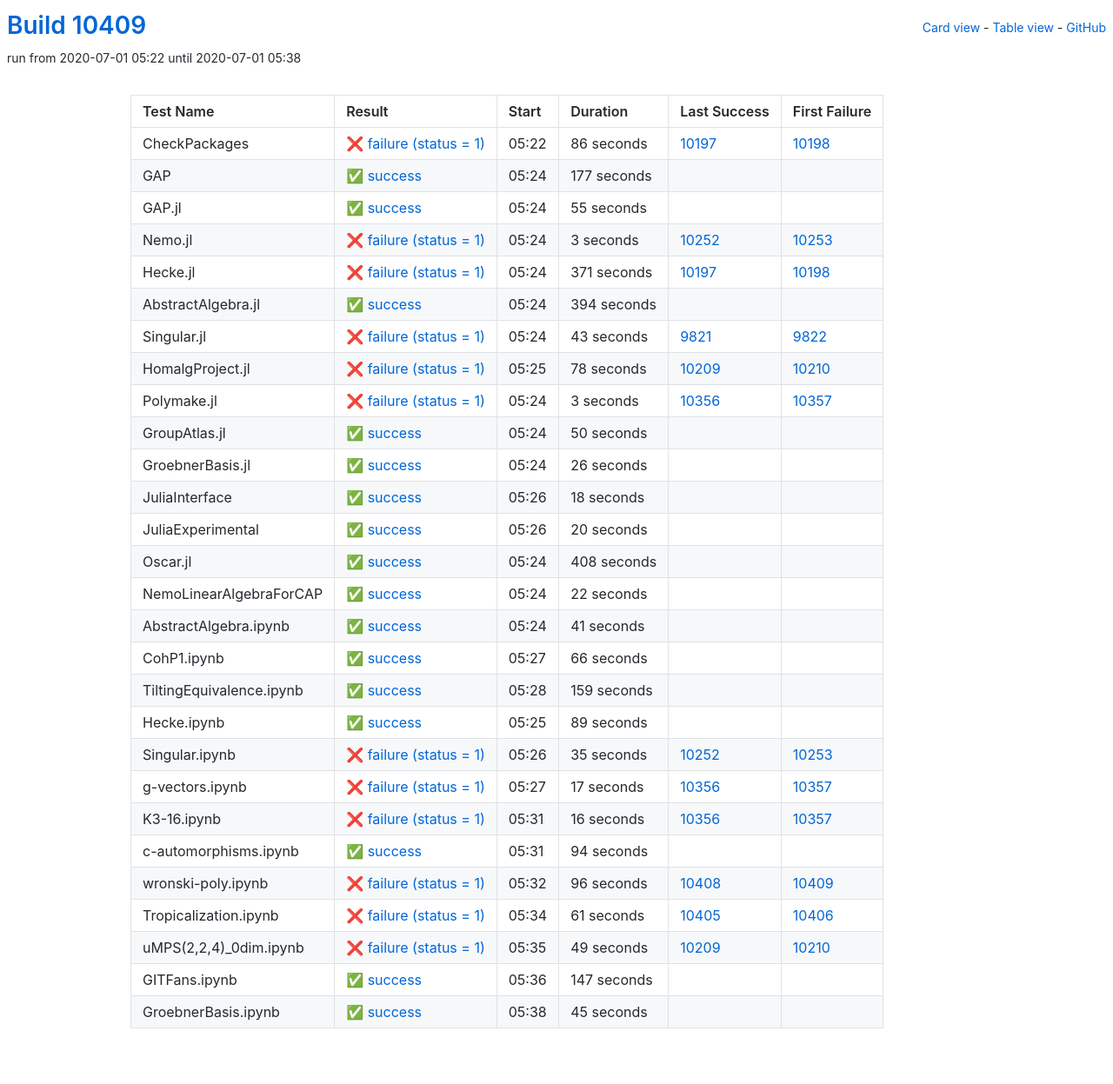
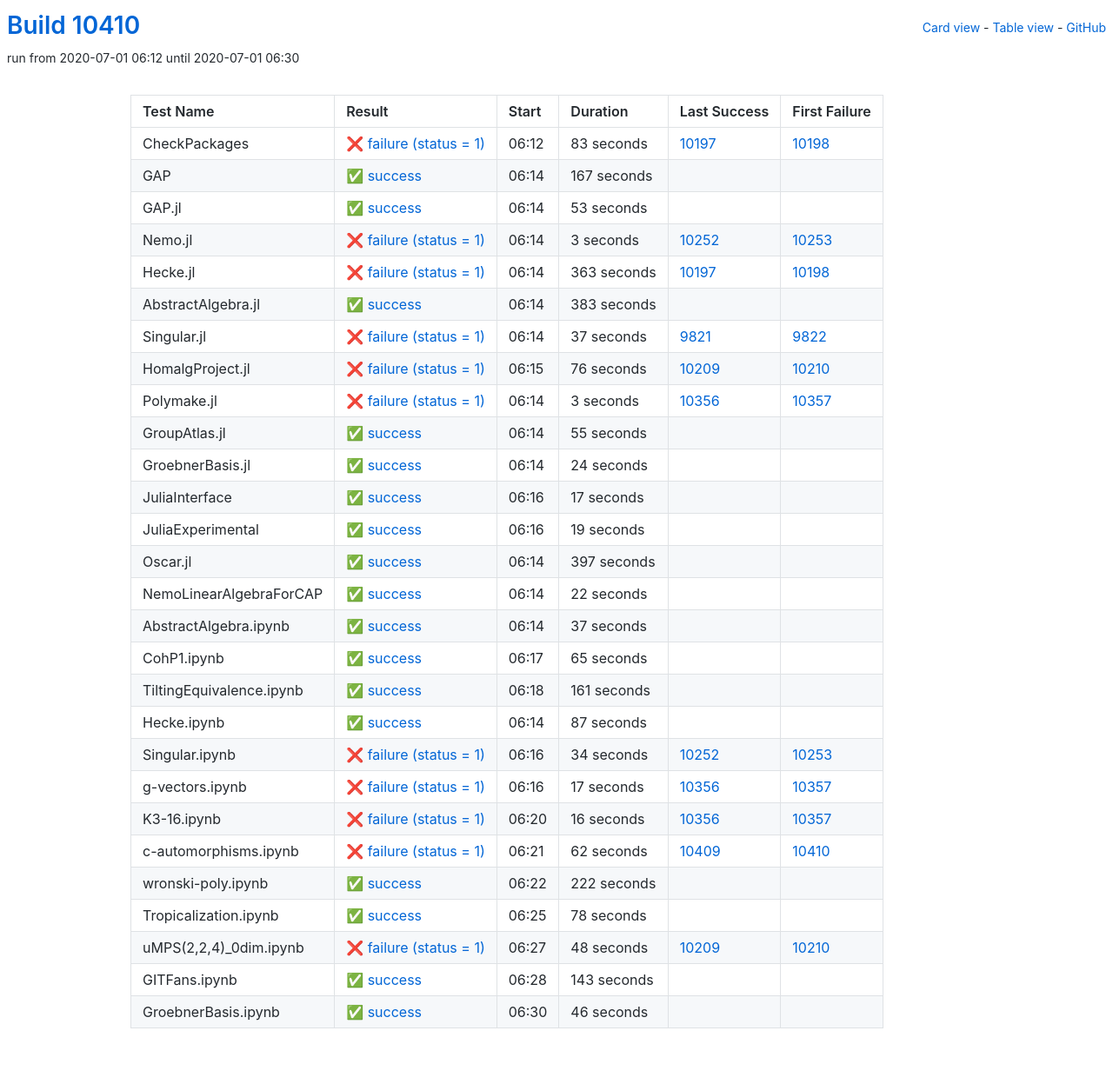
Before and after one commit to oscar-system/oscar-ci-status, a Jekyll site: the page built from table.html, in a window 1280 px wide. Shown: the whole page at 87% size. Built offline with Jekyll 4.4.1, drawn with Linux system fonts in a browser that asks for light colours.

Commit message:
Build #10410

```diff
--- a/_data/ci.yml
+++ b/_data/ci.yml
@@ -1,6 +1,6 @@
 ---
-build: 10409
-build_url: https://oscarci.mathematik.uni-kl.de/job/oscar/10409/
+build: 10410
+build_url: https://oscarci.mathematik.uni-kl.de/job/oscar/10410/
 job: oscar
 organization: oscar-system
 repo: oscar-ci-status
@@ -8,44 +8,44 @@
 tests:
 - name: CheckPackages
   id: checkpackages
-  log: https://oscarci.mathematik.uni-kl.de/job/oscar/10409/artifact/logs/build-10409/CheckPackages.log
-  start: 2020-07-01 05:22
+  log: https://oscarci.mathematik.uni-kl.de/job/oscar/10410/artifact/logs/build-10410/CheckPackages.log
+  start: 2020-07-01 06:12
   success: false
   exitcode: 1
   status: failure
-  duration: 86
+  duration: 83
   last_success: 10197
   last_success_url: https://oscarci.mathematik.uni-kl.de/job/oscar/10197/
   first_failure: 10198
   first_failure_url: https://oscarci.mathematik.uni-kl.de/job/oscar/10198/
 - name: GAP
   id: gap
-  log: https://oscarci.mathematik.uni-kl.de/job/oscar/10409/artifact/logs/build-10409/GAP.log
-  start: 2020-07-01 05:24
+  log: https://oscarci.mathematik.uni-kl.de/job/oscar/10410/artifact/logs/build-10410/GAP.log
+  start: 2020-07-01 06:14
   success: true
   exitcode: 0
   status: success
-  duration: 177
+  duration: 167
   last_success: false
   last_success_url:
   first_failure: false
   first_failure_url:
 - name: GAP.jl
   id: gap-jl
-  log: https://oscarci.mathematik.uni-kl.de/job/oscar/10409/artifact/logs/build-10409/GAP.jl.log
-  start: 2020-07-01 05:24
+  log: https://oscarci.mathematik.uni-kl.de/job/oscar/10410/artifact/logs/build-10410/GAP.jl.log
+  start: 2020-07-01 06:14
   success: true
   exitcode: 0
   status: success
-  duration: 55
+  duration: 53
   last_success: false
   last_success_url:
   first_failure: false
   first_failure_url:
 - name: Nemo.jl
   id: nemo-jl
-  log: https://oscarci.mathematik.uni-kl.de/job/oscar/10409/artifact/logs/build-10409/Nemo.jl.log
-  start: 2020-07-01 05:24
+  log: https://oscarci.mathematik.uni-kl.de/job/oscar/10410/artifact/logs/build-10410/Nemo.jl.log
+  start: 2020-07-01 06:14
   success: false
   exitcode: 1
   status: failure
@@ -56,56 +56,56 @@
   first_failure_url: https://oscarci.mathematik.uni-kl.de/job/oscar/10253/
 - name: Hecke.jl
   id: hecke-jl
-  log: https://oscarci.mathematik.uni-kl.de/job/oscar/10409/artifact/logs/build-10409/Hecke.jl.log
-  start: 2020-07-01 05:24
+  log: https://oscarci.mathematik.uni-kl.de/job/oscar/10410/artifact/logs/build-10410/Hecke.jl.log
+  start: 2020-07-01 06:14
   success: false
   exitcode: 1
   status: failure
-  duration: 371
+  duration: 363
   last_success: 10197
   last_success_url: https://oscarci.mathematik.uni-kl.de/job/oscar/10197/
   first_failure: 10198
   first_failure_url: https://oscarci.mathematik.uni-kl.de/job/oscar/10198/
 - name: AbstractAlgebra.jl
   id: abstractalgebra-jl
-  log: https://oscarci.mathematik.uni-kl.de/job/oscar/10409/artifact/logs/build-10409/AbstractAlgebra.jl.log
-  start: 2020-07-01 05:24
+  log: https://oscarci.mathematik.uni-kl.de/job/oscar/10410/artifact/logs/build-10410/AbstractAlgebra.jl.log
+  start: 2020-07-01 06:14
   success: true
   exitcode: 0
   status: success
-  duration: 394
+  duration: 383
   last_success: false
   last_success_url:
   first_failure: false
   first_failure_url:
 - name: Singular.jl
   id: singular-jl
-  log: https://oscarci.mathematik.uni-kl.de/job/oscar/10409/artifact/logs/build-10409/Singular.jl.log
-  start: 2020-07-01 05:24
+  log: https://oscarci.mathematik.uni-kl.de/job/oscar/10410/artifact/logs/build-10410/Singular.jl.log
+  start: 2020-07-01 06:14
   success: false
   exitcode: 1
   status: failure
-  duration: 43
+  duration: 37
   last_success: 9821
   last_success_url: https://oscarci.mathematik.uni-kl.de/job/oscar/9821/
   first_failure: 9822
   first_failure_url: https://oscarci.mathematik.uni-kl.de/job/oscar/9822/
 - name: HomalgProject.jl
   id: homalgproject-jl
-  log: https://oscarci.mathematik.uni-kl.de/job/oscar/10409/artifact/logs/build-10409/HomalgProject.jl.log
-  start: 2020-07-01 05:25
+  log: https://oscarci.mathematik.uni-kl.de/job/oscar/10410/artifact/logs/build-10410/HomalgProject.jl.log
+  start: 2020-07-01 06:15
   success: false
   exitcode: 1
   status: failure
-  duration: 78
+  duration: 76
   last_success: 10209
   last_success_url: https://oscarci.mathematik.uni-kl.de/job/oscar/10209/
   first_failure: 10210
   first_failure_url: https://oscarci.mathematik.uni-kl.de/job/oscar/10210/
 - name: Polymake.jl
   id: polymake-jl
-  log: https://oscarci.mathematik.uni-kl.de/job/oscar/10409/artifact/logs/build-10409/Polymake.jl.log
-  start: 2020-07-01 05:24
+  log: https://oscarci.mathematik.uni-kl.de/job/oscar/10410/artifact/logs/build-10410/Polymake.jl.log
+  start: 2020-07-01 06:14
   success: false
   exitcode: 1
   status: failure
@@ -116,68 +116,68 @@
   first_failure_url: https://oscarci.mathematik.uni-kl.de/job/oscar/10357/
 - name: GroupAtlas.jl
   id: groupatlas-jl
-  log: https://oscarci.mathematik.uni-kl.de/job/oscar/10409/artifact/logs/build-10409/GroupAtlas.jl.log
-  start: 2020-07-01 05:24
+  log: https://oscarci.mathematik.uni-kl.de/job/oscar/10410/artifact/logs/build-10410/GroupAtlas.jl.log
+  start: 2020-07-01 06:14
   success: true
   exitcode: 0
   status: success
-  duration: 50
+  duration: 55
   last_success: false
   last_success_url:
   first_failure: false
   first_failure_url:
 - name: GroebnerBasis.jl
   id: groebnerbasis-jl
-  log: https://oscarci.mathematik.uni-kl.de/job/oscar/10409/artifact/logs/build-10409/GroebnerBasis.jl.log
-  start: 2020-07-01 05:24
+  log: https://oscarci.mathematik.uni-kl.de/job/oscar/10410/artifact/logs/build-10410/GroebnerBasis.jl.log
+  start: 2020-07-01 06:14
   success: true
   exitcode: 0
   status: success
-  duration: 26
+  duration: 24
   last_success: false
   last_success_url:
   first_failure: false
   first_failure_url:
 - name: JuliaInterface
   id: juliainterface
-  log: https://oscarci.mathematik.uni-kl.de/job/oscar/10409/artifact/logs/build-10409/JuliaInterface.log
-  start: 2020-07-01 05:26
+  log: https://oscarci.mathematik.uni-kl.de/job/oscar/10410/artifact/logs/build-10410/JuliaInterface.log
+  start: 2020-07-01 06:16
   success: true
   exitcode: 0
   status: success
-  duration: 18
+  duration: 17
   last_success: false
   last_success_url:
   first_failure: false
   first_failure_url:
 - name: JuliaExperimental
   id: juliaexperimental
-  log: https://oscarci.mathematik.uni-kl.de/job/oscar/10409/artifact/logs/build-10409/JuliaExperimental.log
-  start: 2020-07-01 05:26
+  log: https://oscarci.mathematik.uni-kl.de/job/oscar/10410/artifact/logs/build-10410/JuliaExperimental.log
+  start: 2020-07-01 06:16
   success: true
   exitcode: 0
   status: success
-  duration: 20
+  duration: 19
   last_success: false
   last_success_url:
   first_failure: false
   first_failure_url:
 - name: Oscar.jl
   id: oscar-jl
-  log: https://oscarci.mathematik.uni-kl.de/job/oscar/10409/artifact/logs/build-10409/Oscar.jl.log
-  start: 2020-07-01 05:24
+  log: https://oscarci.mathematik.uni-kl.de/job/oscar/10410/artifact/logs/build-10410/Oscar.jl.log
+  start: 2020-07-01 06:14
   success: true
   exitcode: 0
   status: success
-  duration: 408
+  duration: 397
   last_success: false
   last_success_url:
   first_failure: false
   first_failure_url:
 - name: NemoLinearAlgebraForCAP
   id: nemolinearalgebraforcap
-  log: https://oscarci.mathematik.uni-kl.de/job/oscar/10409/artifact/logs/build-10409/NemoLinearAlgebraForCAP.log
-  start: 2020-07-01 05:24
+  log: https://oscarci.mathematik.uni-kl.de/job/oscar/10410/artifact/logs/build-10410/NemoLinearAlgebraForCAP.log
+  start: 2020-07-01 06:14
   success: true
   exitcode: 0
   status: success
@@ -188,68 +188,68 @@
   first_failure_url:
 - name: AbstractAlgebra.ipynb
   id: abstractalgebra-ipynb
-  log: https://oscarci.mathematik.uni-kl.de/job/oscar/10409/artifact/logs/build-10409/AbstractAlgebra.ipynb.log
-  start: 2020-07-01 05:24
+  log: https://oscarci.mathematik.uni-kl.de/job/oscar/10410/artifact/logs/build-10410/AbstractAlgebra.ipynb.log
+  start: 2020-07-01 06:14
   success: true
   exitcode: 0
   status: success
-  duration: 41
+  duration: 37
   last_success: false
   last_success_url:
   first_failure: false
   first_failure_url:
 - name: CohP1.ipynb
   id: cohp1-ipynb
-  log: https://oscarci.mathematik.uni-kl.de/job/oscar/10409/artifact/logs/build-10409/CohP1.ipynb.log
-  start: 2020-07-01 05:27
+  log: https://oscarci.mathematik.uni-kl.de/job/oscar/10410/artifact/logs/build-10410/CohP1.ipynb.log
+  start: 2020-07-01 06:17
   success: true
   exitcode: 0
   status: success
-  duration: 66
+  duration: 65
   last_success: false
   last_success_url:
   first_failure: false
   first_failure_url:
 - name: TiltingEquivalence.ipynb
   id: tiltingequivalence-ipynb
-  log: https://oscarci.mathematik.uni-kl.de/job/oscar/10409/artifact/logs/build-10409/TiltingEquivalence.ipynb.log
-  start: 2020-07-01 05:28
+  log: https://oscarci.mathematik.uni-kl.de/job/oscar/10410/artifact/logs/build-10410/TiltingEquivalence.ipynb.log
+  start: 2020-07-01 06:18
   success: true
   exitcode: 0
   status: success
-  duration: 159
+  duration: 161
   last_success: false
   last_success_url:
   first_failure: false
   first_failure_url:
 - name: Hecke.ipynb
   id: hecke-ipynb
-  log: https://oscarci.mathematik.uni-kl.de/job/oscar/10409/artifact/logs/build-10409/Hecke.ipynb.log
-  start: 2020-07-01 05:25
+  log: https://oscarci.mathematik.uni-kl.de/job/oscar/10410/artifact/logs/build-10410/Hecke.ipynb.log
+  start: 2020-07-01 06:14
   success: true
   exitcode: 0
   status: success
-  duration: 89
+  duration: 87
   last_success: false
   last_success_url:
   first_failure: false
   first_failure_url:
 - name: Singular.ipynb
   id: singular-ipynb
-  log: https://oscarci.mathematik.uni-kl.de/job/oscar/10409/artifact/logs/build-10409/Singular.ipynb.log
-  start: 2020-07-01 05:26
+  log: https://oscarci.mathematik.uni-kl.de/job/oscar/10410/artifact/logs/build-10410/Singular.ipynb.log
+  start: 2020-07-01 06:16
   success: false
   exitcode: 1
   status: failure
-  duration: 35
+  duration: 34
   last_success: 10252
   last_success_url: https://oscarci.mathematik.uni-kl.de/job/oscar/10252/
   first_failure: 10253
   first_failure_url: https://oscarci.mathematik.uni-kl.de/job/oscar/10253/
 - name: g-vectors.ipynb
   id: g-vectors-ipynb
-  log: https://oscarci.mathematik.uni-kl.de/job/oscar/10409/artifact/logs/build-10409/g-vectors.ipynb.log
-  start: 2020-07-01 05:27
+  log: https://oscarci.mathematik.uni-kl.de/job/oscar/10410/artifact/logs/build-10410/g-vectors.ipynb.log
+  start: 2020-07-01 06:16
   success: false
   exitcode: 1
   status: failure
@@ -260,8 +260,8 @@
   first_failure_url: https://oscarci.mathematik.uni-kl.de/job/oscar/10357/
 - name: K3-16.ipynb
   id: k3-16-ipynb
-  log: https://oscarci.mathematik.uni-kl.de/job/oscar/10409/artifact/logs/build-10409/K3-16.ipynb.log
-  start: 2020-07-01 05:31
+  log: https://oscarci.mathematik.uni-kl.de/job/oscar/10410/artifact/logs/build-10410/K3-16.ipynb.log
+  start: 2020-07-01 06:20
   success: false
   exitcode: 1
   status: failure
@@ -272,72 +272,72 @@
   first_failure_url: https://oscarci.mathematik.uni-kl.de/job/oscar/10357/
 - name: c-automorphisms.ipynb
   id: c-automorphisms-ipynb
-  log: https://oscarci.mathematik.uni-kl.de/job/oscar/10409/artifact/logs/build-10409/c-automorphisms.ipynb.log
-  start: 2020-07-01 05:31
+  log: https://oscarci.mathematik.uni-kl.de/job/oscar/10410/artifact/logs/build-10410/c-automorphisms.ipynb.log
+  start: 2020-07-01 06:21
+  success: false
+  exitcode: 1
+  status: failure
+  duration: 62
+  last_success: 10409
+  last_success_url: https://oscarci.mathematik.uni-kl.de/job/oscar/10409/
+  first_failure: 10410
+  first_failure_url: https://oscarci.mathematik.uni-kl.de/job/oscar/10410/
+- name: wronski-poly.ipynb
+  id: wronski-poly-ipynb
+  log: https://oscarci.mathematik.uni-kl.de/job/oscar/10410/artifact/logs/build-10410/wronski-poly.ipynb.log
+  start: 2020-07-01 06:22
   success: true
   exitcode: 0
   status: success
-  duration: 94
+  duration: 222
   last_success: false
   last_success_url:
   first_failure: false
   first_failure_url:
-- name: wronski-poly.ipynb
-  id: wronski-poly-ipynb
-  log: https://oscarci.mathematik.uni-kl.de/job/oscar/10409/artifact/logs/build-10409/wronski-poly.ipynb.log
-  start: 2020-07-01 05:32
+- name: Tropicalization.ipynb
+  id: tropicalization-ipynb
+  log: https://oscarci.mathematik.uni-kl.de/job/oscar/10410/artifact/logs/build-10410/Tropicalization.ipynb.log
+  start: 2020-07-01 06:25
+  success: true
+  exitcode: 0
+  status: success
+  duration: 78
+  last_success: false
+  last_success_url:
+  first_failure: false
+  first_failure_url:
+- name: uMPS(2,2,4)_0dim.ipynb
+  id: umps-2-2-4-0dim-ipynb
+  log: https://oscarci.mathematik.uni-kl.de/job/oscar/10410/artifact/logs/build-10410/uMPS-2-2-4-_0dim.ipynb.log
+  start: 2020-07-01 06:27
   success: false
   exitcode: 1
   status: failure
-  duration: 96
-  last_success: 10408
-  last_success_url: https://oscarci.mathematik.uni-kl.de/job/oscar/10408/
-  first_failure: 10409
-  first_failure_url: https://oscarci.mathematik.uni-kl.de/job/oscar/10409/
-- name: Tropicalization.ipynb
-  id: tropicalization-ipynb
-  log: https://oscarci.mathematik.uni-kl.de/job/oscar/10409/artifact/logs/build-10409/Tropicalization.ipynb.log
-  start: 2020-07-01 05:34
-  success: false
-  exitcode: 1
-  status: failure
-  duration: 61
-  last_success: 10405
-  last_success_url: https://oscarci.mathematik.uni-kl.de/job/oscar/10405/
-  first_failure: 10406
-  first_failure_url: https://oscarci.mathematik.uni-kl.de/job/oscar/10406/
-- name: uMPS(2,2,4)_0dim.ipynb
-  id: umps-2-2-4-0dim-ipynb
-  log: https://oscarci.mathematik.uni-kl.de/job/oscar/10409/artifact/logs/build-10409/uMPS-2-2-4-_0dim.ipynb.log
-  start: 2020-07-01 05:35
-  success: false
-  exitcode: 1
-  status: failure
-  duration: 49
+  duration: 48
   last_success: 10209
   last_success_url: https://oscarci.mathematik.uni-kl.de/job/oscar/10209/
   first_failure: 10210
   first_failure_url: https://oscarci.mathematik.uni-kl.de/job/oscar/10210/
 - name: GITFans.ipynb
   id: gitfans-ipynb
-  log: https://oscarci.mathematik.uni-kl.de/job/oscar/10409/artifact/logs/build-10409/GITFans.ipynb.log
-  start: 2020-07-01 05:36
+  log: https://oscarci.mathematik.uni-kl.de/job/oscar/10410/artifact/logs/build-10410/GITFans.ipynb.log
+  start: 2020-07-01 06:28
   success: true
   exitcode: 0
   status: success
-  duration: 147
+  duration: 143
   last_success: false
   last_success_url:
   first_failure: false
   first_failure_url:
 - name: GroebnerBasis.ipynb
   id: groebnerbasis-ipynb
-  log: https://oscarci.mathematik.uni-kl.de/job/oscar/10409/artifact/logs/build-10409/GroebnerBasis.ipynb.log
-  start: 2020-07-01 05:38
+  log: https://oscarci.mathematik.uni-kl.de/job/oscar/10410/artifact/logs/build-10410/GroebnerBasis.ipynb.log
+  start: 2020-07-01 06:30
   success: true
   exitcode: 0
   status: success
-  duration: 45
+  duration: 46
   last_success: false
   last_success_url:
   first_failure: false
```
Also changed, not shown: README.md.
